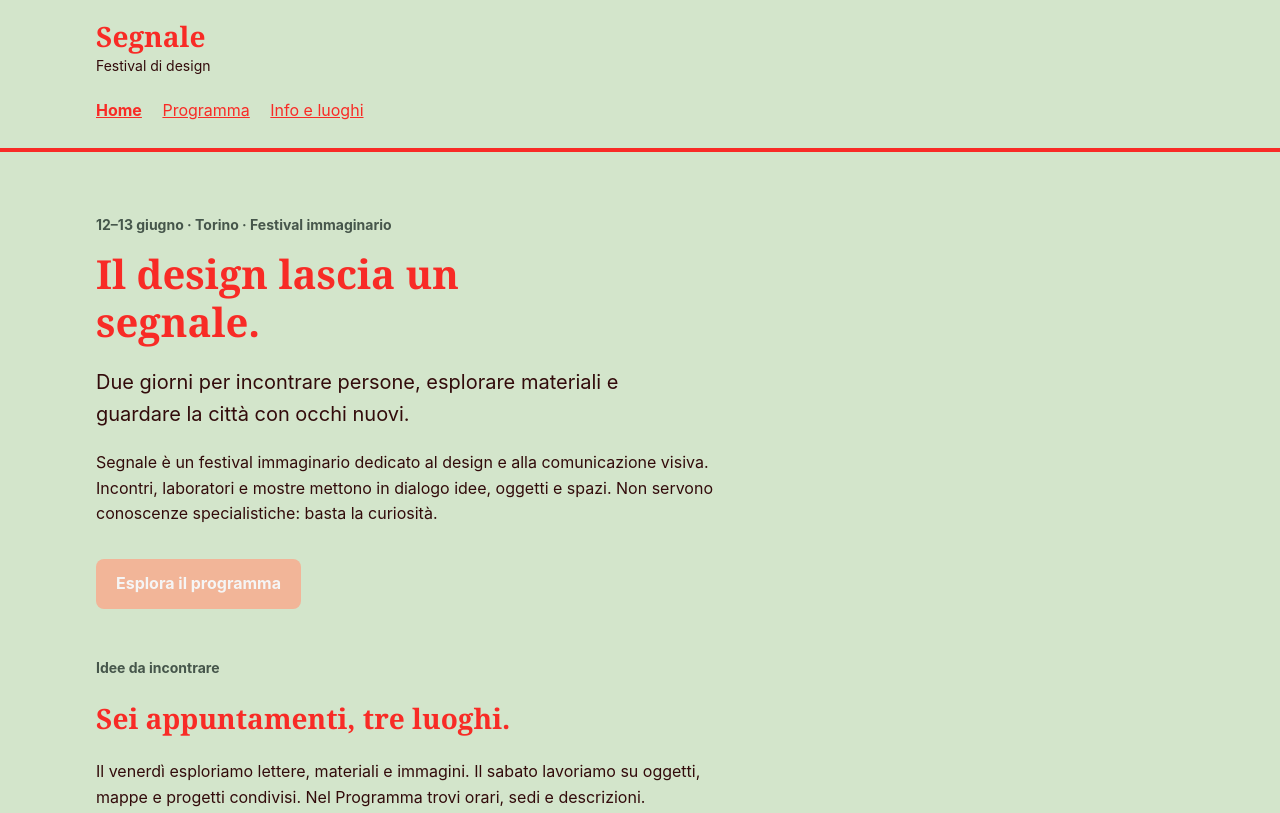
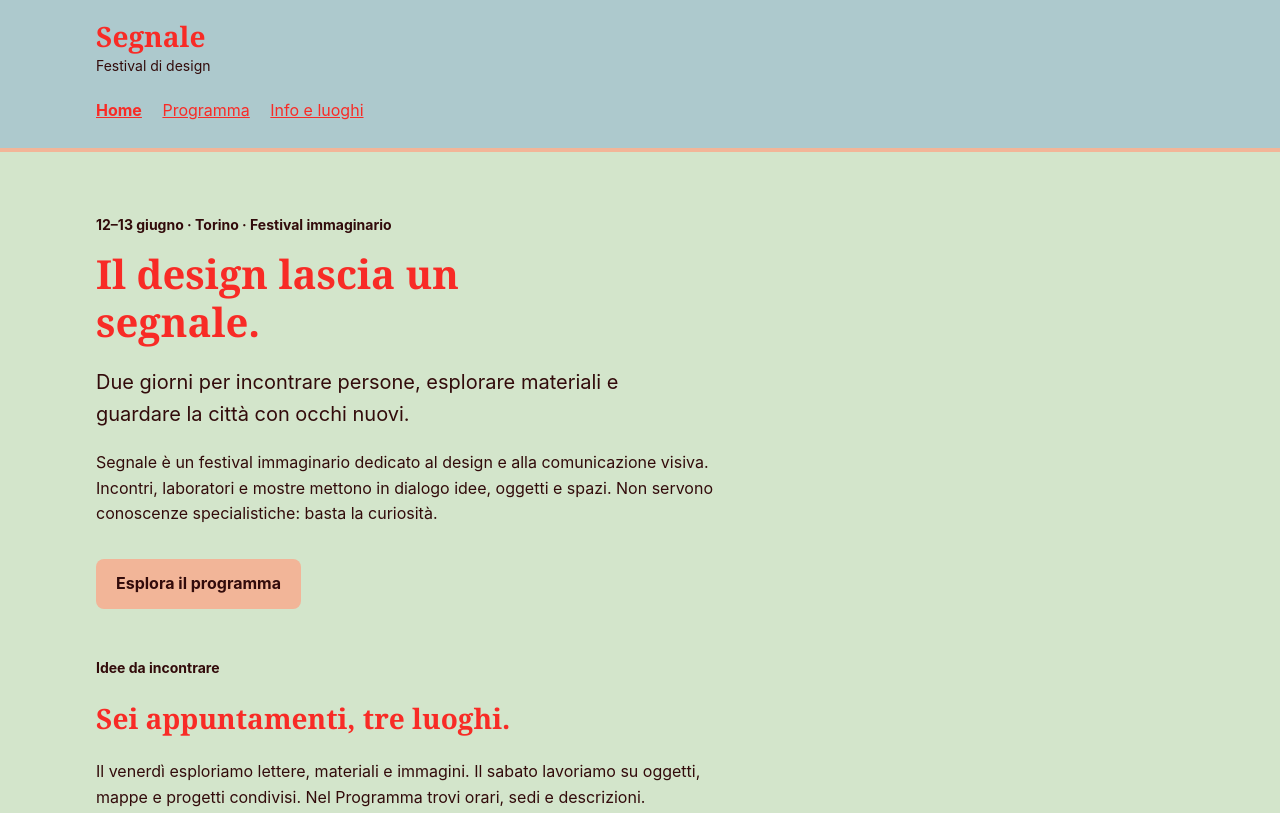
Before and after one commit to saramarranci/festival-segnale-main, a plain HTML site: page index.html in a window 1280 px wide. Shown: the top 813 px of the page. Drawn offline with Linux system fonts and the light colour scheme; a web font is replaced by a local one.

Commit message:
modifica colori2

```diff
--- a/style.css
+++ b/style.css
@@ -6,6 +6,7 @@
   --colore-primario: #F82B26;
   --colore-primario-scuro: #320B0B;
   --colore-sfondo: #D3E5CB;
+  --colore-sfondo-header: #ADC9CD;
   --colore-testo: #320B0B;
   --colore-bottone-base: #F2B598;
   --colore-testo-bottone: #F5F5F5;
@@ -47,7 +48,8 @@ a:focus-visible {
 
 .site-header {
   padding: 1.25rem 0;
-  border-bottom: 4px solid var(--colore-primario);
+  background-color: var(--colore-sfondo-header);
+  border-bottom: 4px solid var(--colore-bottone-base);
 }
 
 .brand {
@@ -89,7 +91,7 @@ nav a[aria-current="page"] {
 
 .eyebrow,
 .event-meta {
-  color: #46564b;
+  color: var(--colore-testo);
   font-size: 0.875rem;
   font-weight: bold;
 }
@@ -132,7 +134,7 @@ h3 {
   padding: 0.75rem 1.25rem;
   border-radius: 0.5rem;
   background: var(--colore-bottone-base);
-  color: var(--colore-testo-bottone);
+  color: var(--colore-testo);
   font-weight: bold;
   text-decoration: none;
   transition: background-color 0.2s ease;
```
